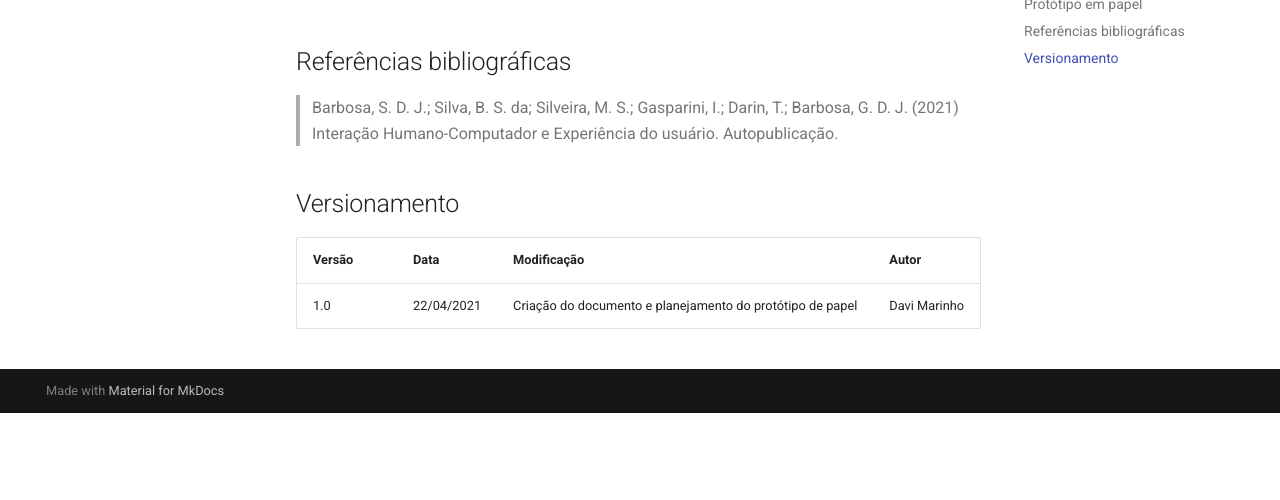
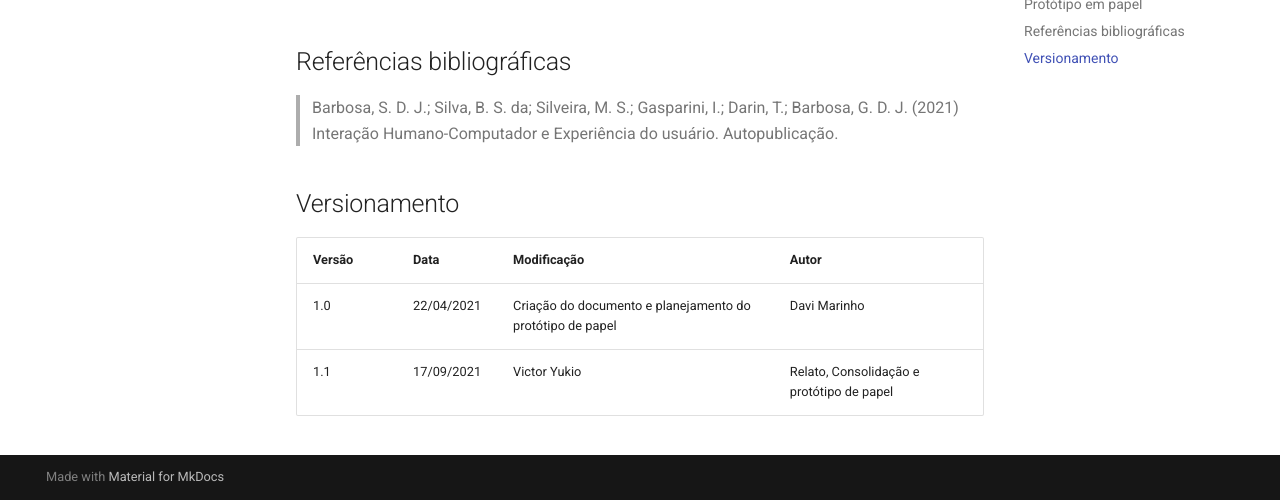
Before and after one commit to Interacao-Humano-Computador/2021.1-Prefeitura-de-Londrina, an MkDocs documentation site: the page built from docs/prototipo_de_papel/planejamento.md, in a window 1280 px wide and 900 px high, scrolled down 3204 px, cut to the strip 400-900 px from the top of the window. Built offline with MkDocs 1.6.1 and Material for MkDocs 9.7.7, drawn with Linux system fonts in a browser that asks for light colours; comment, search, counter and statistics services are not loaded; before the commit the page ends 4017 px from its top, so only the background shows below that.

Commit message:
Adicionar versao
Signed-off-by: yukioz <yukio.link@gmail.com>

```diff
--- a/docs/prototipo_de_papel/planejamento.md
+++ b/docs/prototipo_de_papel/planejamento.md
@@ -103,3 +103,4 @@ A última etapa é relatar os resultados obtidos na avaliação. Uma vez que pos
 | Versão | Data | Modificação | Autor |
 |--|--|--|--|
 | 1.0 | 22/04/2021 | Criação do documento e planejamento do protótipo de papel | Davi Marinho |
+| 1.1 | 17/09/2021 | Victor Yukio | Relato, Consolidação e protótipo de papel |
```
